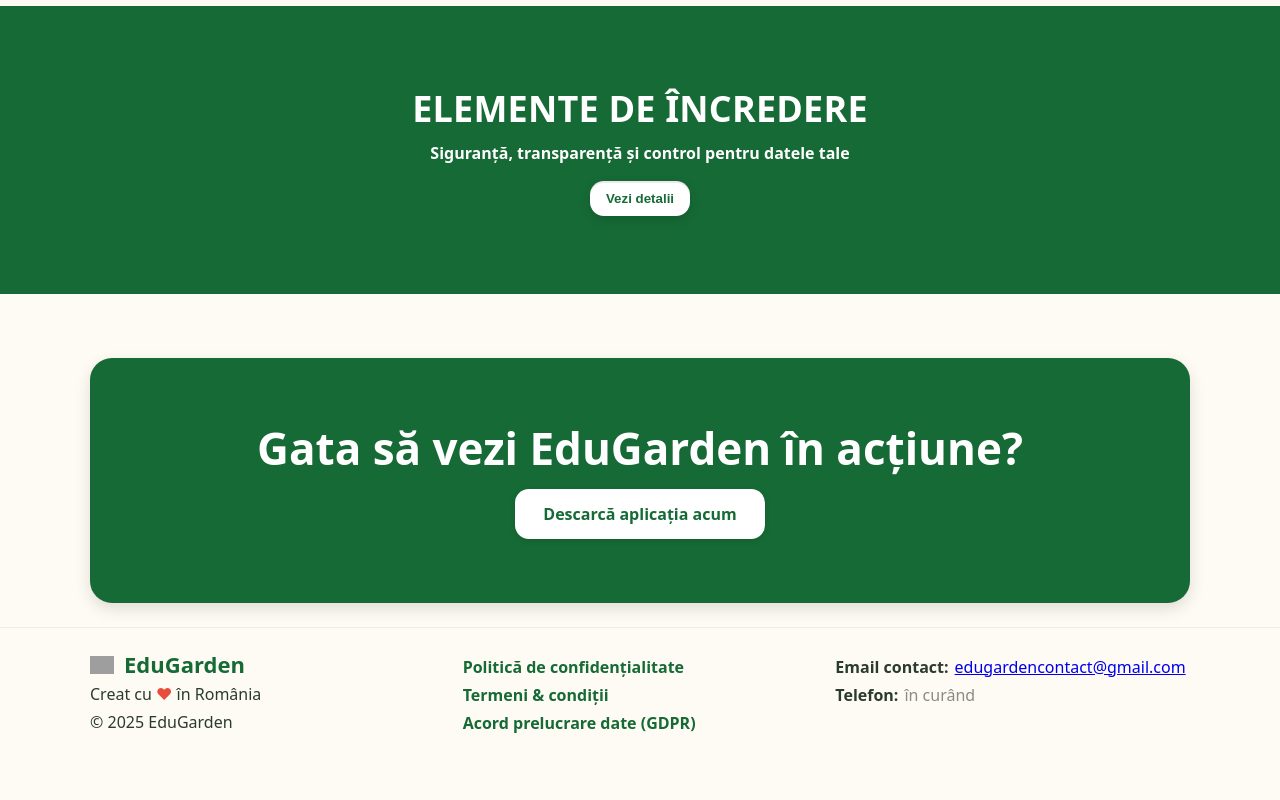
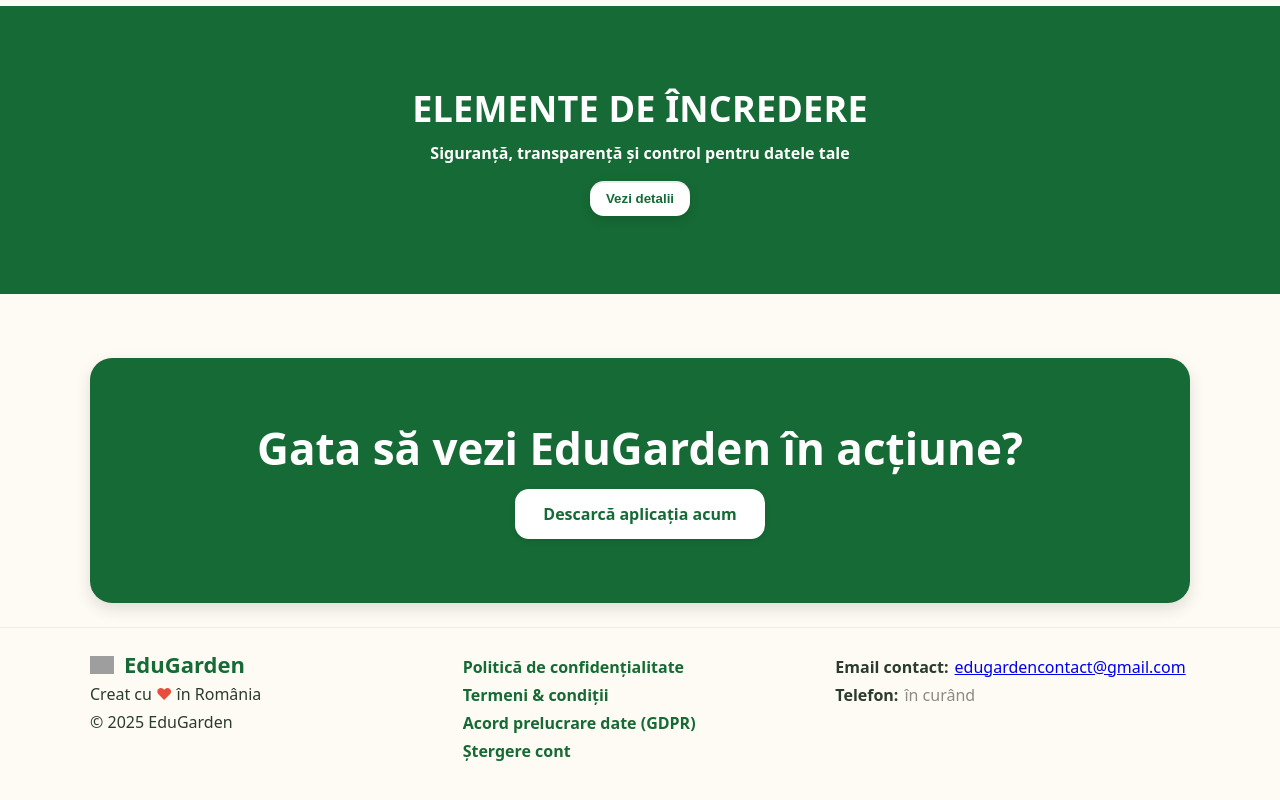
Before and after one commit to floryflorynutza08/edugarden_site, a Next.js app: page / in a window 1280 px wide. Shown: the part 2458-3258 px from the top of the page. Before the commit the page ends 3232 px from the top, so only its background shows below. Built offline with nearby package versions, Linux system fonts and the light colour scheme; grey boxes are pictures that could not be loaded.

Commit message:
fix(web): add Ștergere cont link in RO footer

```diff
--- a/app/page.js
+++ b/app/page.js
@@ -437,6 +437,7 @@
       <Link href="/politica-confidentialitate">Politică de confidențialitate</Link>
       <Link href="/termeni-conditii">Termeni & condiții</Link>
       <Link href="/acord-prelucrare-date">Acord prelucrare date (GDPR)</Link>
+      <Link href="/delete-account">Ștergere cont</Link>
     </nav>
 
     <div className="eg-footer-contact">
```
